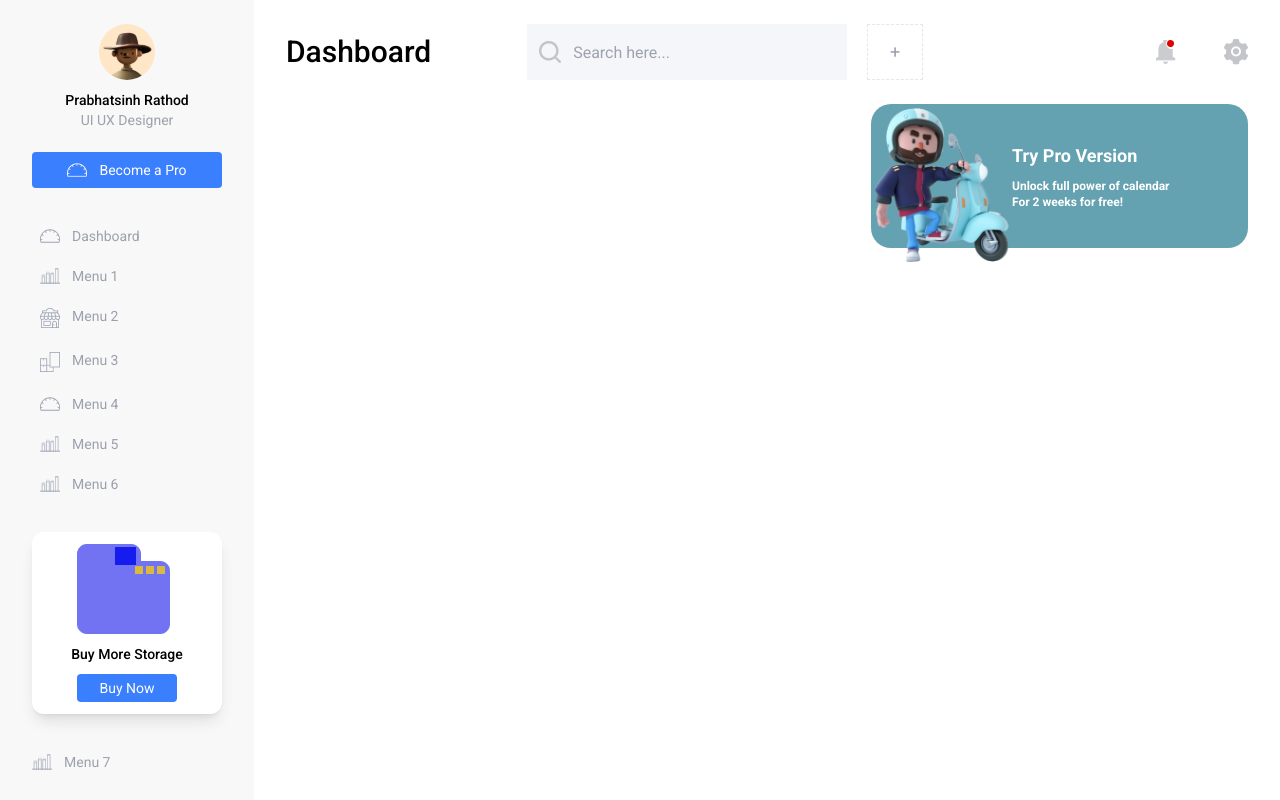
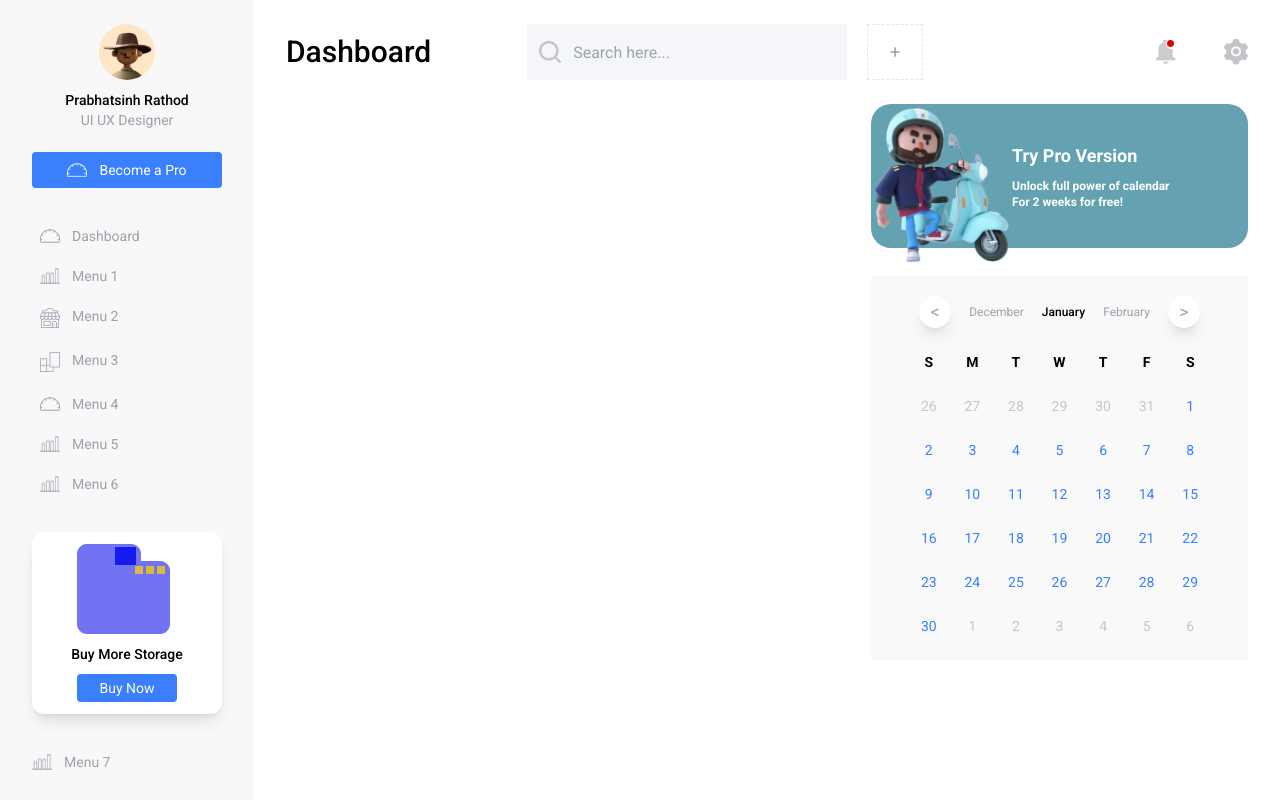
Before and after one commit to EdoriAtiri/Dashboard, an Angular app: page / in a window 1280 px wide. Built offline with nearby package versions, Linux system fonts and the light colour scheme.

Commit message:
initial calendar component

```diff
--- a/src/app/app.module.ts
+++ b/src/app/app.module.ts
@@ -7,6 +7,7 @@ import { SidebarComponent } from './components/sidebar/sidebar.component';
 import { HeaderComponent } from './components/header/header.component';
 import { RightPaneComponent } from './components/right-pane/right-pane.component';
 import { CtaComponent } from './components/cta/cta.component';
+import { CalendarComponent } from './components/calendar/calendar.component';
 
 @NgModule({
   declarations: [
@@ -14,7 +15,8 @@ import { CtaComponent } from './components/cta/cta.component';
     SidebarComponent,
     HeaderComponent,
     RightPaneComponent,
-    CtaComponent
+    CtaComponent,
+    CalendarComponent
   ],
   imports: [
     BrowserModule,
--- /dev/null
+++ b/src/app/components/calendar/calendar.component.html
@@ -0,0 +1,41 @@
+<div class="w-full h-96 bg-almost-white px-12 py-5">
+  <div
+    class="w-full flex justify-between h-8 items-center text-xs text-light-gray"
+  >
+    <button class="h-full w-8 rounded-full shadow-lg bg-white text-lg">
+      &lt;
+    </button>
+    <p>December</p>
+    <p class="text-black font-medium">January</p>
+    <p>February</p>
+    <button class="h-full w-8 rounded-full shadow-lg bg-white text-lg">
+      &gt;
+    </button>
+  </div>
+
+  <div class="w-full text-sm mt-6">
+    <div class="grid grid-cols-7 place-items-center font-bold mb-6 gap-6">
+      <span *ngFor="let day of days" class="">{{ day }}</span>
+    </div>
+    <div class="grid grid-cols-7 place-items-center gap-6 text-sm">
+      <span class="text-black opacity-20">26</span
+      ><span class="text-black opacity-20">27</span
+      ><span class="text-black opacity-20">28</span
+      ><span class="text-black opacity-20">29</span
+      ><span class="text-black opacity-20">30</span
+      ><span class="text-black opacity-20">31</span>
+      <span
+        class="text-ha-blue"
+        *ngFor="let no of daysInMonth"
+        ngClass="{'text-orange-600':{{ no == 7 }}}"
+        >{{ no }}</span
+      >
+      <span class="text-black opacity-20">1</span
+      ><span class="text-black opacity-20">2</span
+      ><span class="text-black opacity-20">3</span
+      ><span class="text-black opacity-20">4</span
+      ><span class="text-black opacity-20">5</span
+      ><span class="text-black opacity-20">6</span>
+    </div>
+  </div>
+</div>
--- /dev/null
+++ b/src/app/components/calendar/calendar.component.ts
@@ -0,0 +1,22 @@
+import { Component, OnInit } from '@angular/core';
+
+@Component({
+  selector: 'app-calendar',
+  templateUrl: './calendar.component.html',
+  styleUrls: ['./calendar.component.css'],
+})
+export class CalendarComponent implements OnInit {
+  days: string[] = ['S', 'M', 'T', 'W', 'T', 'F', 'S'];
+  daysInMonth: number[] = [
+    1, 2, 3, 4, 5, 6, 7, 8, 9, 10, 11, 12, 13, 14, 15, 16, 17, 18, 19, 20, 21,
+    22, 23, 24, 25, 26, 27, 28, 29, 30,
+  ];
+  // daysInMonth: number[] = [
+  //   26, 27, 28, 29, 30, 31, 1, 2, 3, 4, 5, 6, 7, 8, 9, 10, 11, 12, 13, 14, 15,
+  //   16, 17, 18, 19, 20, 21, 22, 23, 24, 25, 26, 27, 28, 29, 30, 1, 2, 3, 4, 5,
+  //   6,
+  // ];
+  constructor() {}
+
+  ngOnInit(): void {}
+}
--- a/src/app/components/right-pane/right-pane.component.html
+++ b/src/app/components/right-pane/right-pane.component.html
@@ -1,3 +1,4 @@
-<div class="py-6 pr-8 w-full h-full flex flex-col gap-8">
+<div class="py-6 pr-8 w-full h-full flex flex-col gap-7">
   <app-cta></app-cta>
+  <app-calendar></app-calendar>
 </div>
--- a/tailwind.config.js
+++ b/tailwind.config.js
@@ -5,6 +5,7 @@ module.exports = {
       colors: {
         "ha-blue": "#397FFE",
         "light-gray": "#9CA1AC",
+        "almost-white": "#F9F9F9",
       },
       fontSize: {
         tiny: ".875rem",
```
Also changed, not shown: src/app/components/calendar/calendar.component.css (added), 1 other file (tests, documents, lock files or other folders).
